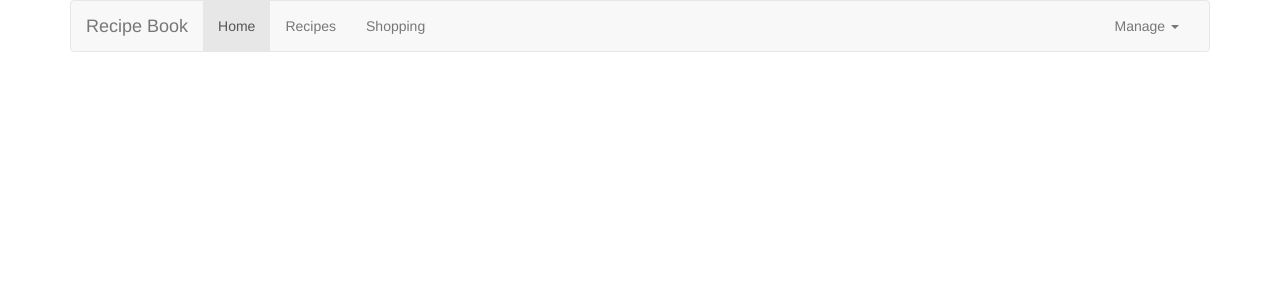
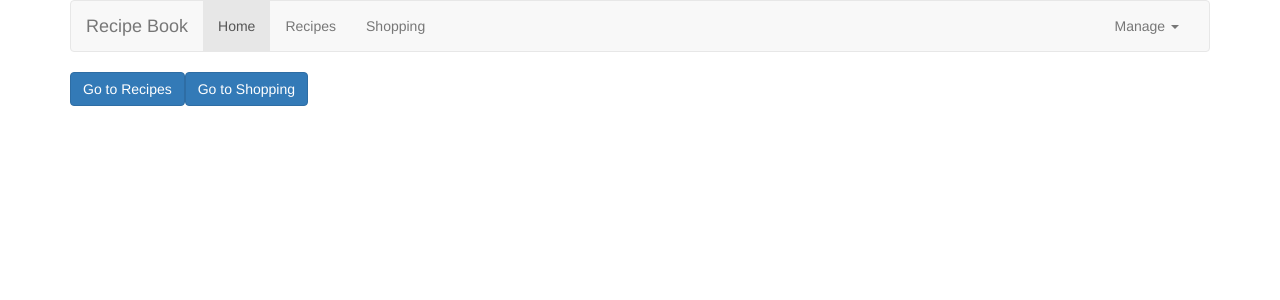
Before and after one commit to RobertoJuarez/angular-course, an Angular app in the folder course-project/: page / in a window 1280 px wide. Shown: the top 300 px of the page. Built offline with nearby package versions, Linux system fonts and the light colour scheme.

Commit message:
slide 115

```diff
--- /dev/null
+++ b/course-project/src/app/app-routes.ts
@@ -0,0 +1,12 @@
+
+
+export class AppRoutes {
+
+
+  public static HOME = '';
+
+  public static RECIPES = 'recipes';
+
+  public static SHOPPING = 'shopping';
+
+}
--- a/course-project/src/app/app.module.ts
+++ b/course-project/src/app/app.module.ts
@@ -14,14 +14,18 @@ import { HighlightDirective } from './directives/highlight.directive';
 import { UnlessDirective } from './directives/unless.directive';
 import { DropdownDirective } from './directives/dropdown.directive';
 import { ShoppingService } from './shopping/shopping.service';
+import { HomeComponent } from './home/home.component';
+import { AppRoutes } from './app-routes';
 import { RouterModule, Routes } from '@angular/router';
 
 
-const applicationRoutes: Routes = [
+const APPLICATION_ROUTES: Routes = [
 
-  { path: 'recipes', component: RecipesComponent },
+  { path: AppRoutes.HOME, component: HomeComponent },
 
-  { path: 'shopping', component: ShoppingComponent }
+  { path: AppRoutes.RECIPES, component: RecipesComponent },
+
+  { path: AppRoutes.SHOPPING, component: ShoppingComponent }
 ];
 
 
@@ -38,11 +42,12 @@ const applicationRoutes: Routes = [
     ShoppingListComponent,
     HighlightDirective,
     UnlessDirective,
-    DropdownDirective
+    DropdownDirective,
+    HomeComponent
   ],
   imports: [
     BrowserModule,
-    RouterModule.forRoot( applicationRoutes )
+    RouterModule.forRoot( APPLICATION_ROUTES )
   ],
   providers: [
     ShoppingService
--- /dev/null
+++ b/course-project/src/app/home/home.component.html
@@ -0,0 +1,4 @@
+
+<button class="btn btn-primary" (click)="this.goToRecipes()">Go to Recipes</button>
+
+<button class="btn btn-primary" (click)="this.goToShopping()">Go to Shopping</button>
--- /dev/null
+++ b/course-project/src/app/home/home.component.ts
@@ -0,0 +1,35 @@
+import { Component, OnInit } from '@angular/core';
+import { Router } from '@angular/router';
+import { BaseComponent } from '../shared/base-component';
+import { AppRoutes } from '../app-routes';
+
+
+@Component({
+  selector: 'app-home',
+  templateUrl: './home.component.html',
+  styleUrls: ['./home.component.css']
+})
+export class HomeComponent extends BaseComponent implements OnInit {
+
+
+  constructor( private router: Router ) {
+    super();
+  }
+
+
+  ngOnInit() {
+  }
+
+
+  public goToRecipes(): void {
+
+    this.router.navigate( [ AppRoutes.RECIPES ] );
+  }
+
+
+  public goToShopping(): void {
+
+    this.router.navigate( [ AppRoutes.SHOPPING ] );
+  }
+
+}
```
Also changed, not shown: course-project/src/app/home/home.component.css (added), 1 other file (tests, documents, lock files or other folders).
